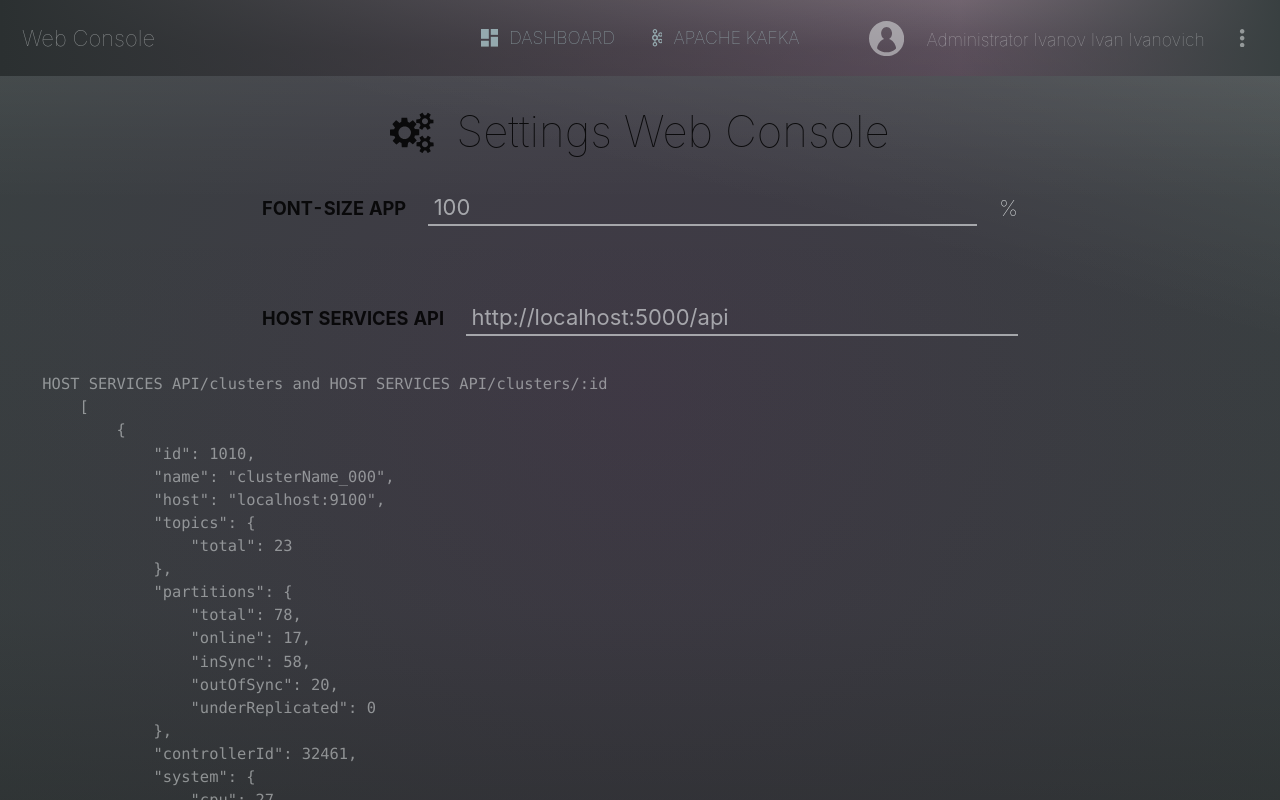
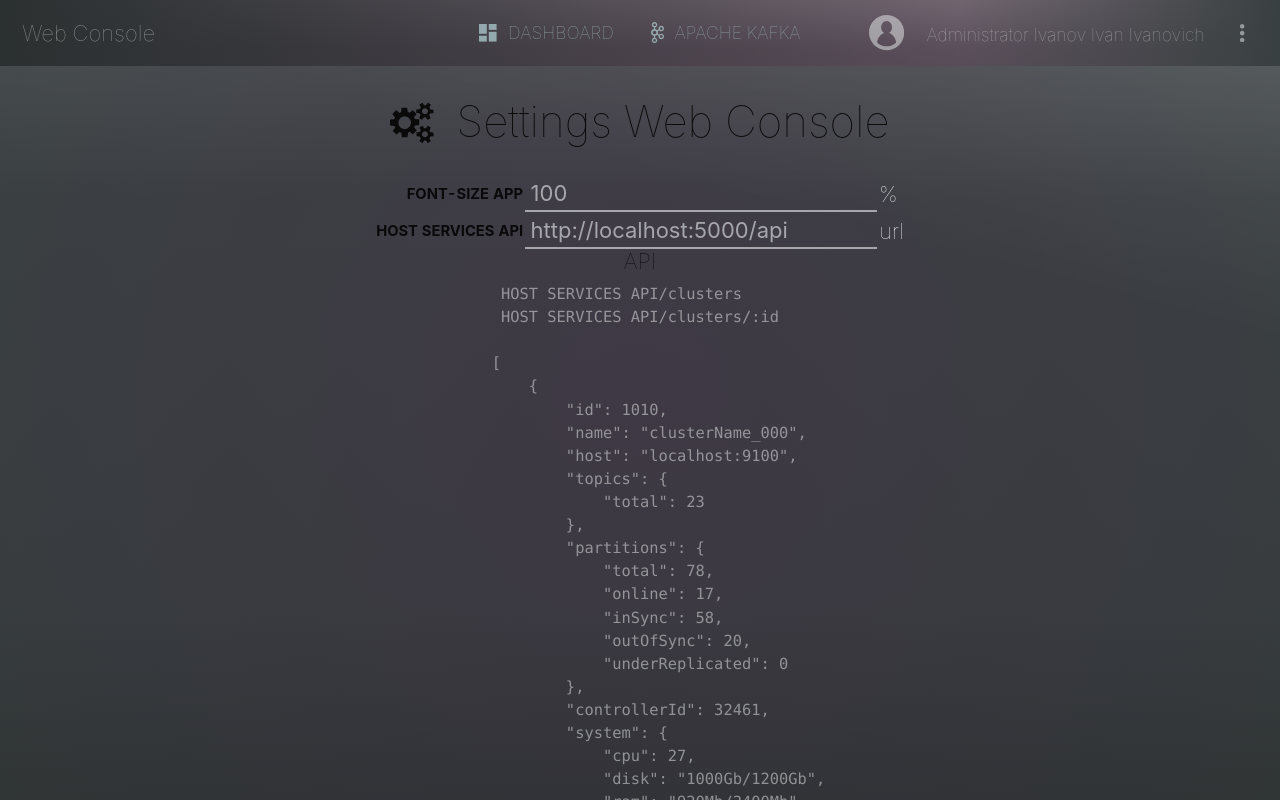
Before and after one commit to Petrovich1973/DatabasesUI, a React (Create React App) app: page /settings in a window 1280 px wide. Built offline with nearby package versions, Linux system fonts and the light colour scheme.

Commit message:
styles update

```diff
--- a/src/components/Button/Button.less
+++ b/src/components/Button/Button.less
@@ -33,6 +33,12 @@
       font-size: @sl;
       padding: @paddingSl;
     }
+    &.sx {
+      text-transform: uppercase;
+      font-weight: 100;
+      font-size: @sx;
+      padding: @paddingSx;
+    }
     & > * {
       display: block;
     }
--- a/src/components/Header/Header.less
+++ b/src/components/Header/Header.less
@@ -84,6 +84,8 @@ header {
           color: darken(@color, 30%);
           padding: @size / 3 @size / 1.2;
           border-bottom: none;
+          box-sizing: border-box;
+          height: @size;
           &:hover, &.active {
             color: @color;
           }
--- a/src/pages/DashboardPage/index.js
+++ b/src/pages/DashboardPage/index.js
@@ -23,9 +23,10 @@ const DashboardPage = (props) => {
     }
 
     return (
-        <div className="align-center" style={{height: '100%', overflow: 'auto'}}>
+        <>
             &nbsp;
             <TitlePage icon={<IconDashboard size={'1em'}/>} label={title} className="flex-center"/>
+            <div className="scrollhide align-center" style={{height: '100%', overflow: 'auto'}}>
                 <h2>h2 Dashboard Page</h2>
                 <h3>h3 Dashboard Page</h3>
                 <h4>h4 Dashboard Page</h4>
@@ -104,6 +105,7 @@ const DashboardPage = (props) => {
                     <Button icon={<IconKafka/>}/>
                 </p>
             </div>
+        </>
     )
 }
 
--- a/src/pages/SettingsPage/Settings.less
+++ b/src/pages/SettingsPage/Settings.less
@@ -21,29 +21,22 @@
     }
   }
   .rowGroup {
-    width: 800px;
-    height: 5em;
-    max-width: 100%;
-    box-sizing: border-box;
-    padding: @size;
-    display: flex;
-    align-items: center;
-    & > * {
+    h5, h6 {
+      text-align: right;
       margin: 0;
-    }
-    & > * + * {
-      margin-left: @size;
-    }
-    .fieldInput {
-      flex: 1;
     }
   }
   .code {
     flex: 1;
     font-size: 70%;
     color: fade(@color, 50%);
-    code:hover {
-      color: fade(@color, 80%);
+    code {
+      display: flex;
+      flex-direction: column;
+      align-items: center;
+      &:hover {
+        color: fade(@color, 80%);
+      }
     }
   }
 }
--- a/src/pages/SettingsPage/index.js
+++ b/src/pages/SettingsPage/index.js
@@ -97,61 +97,82 @@ const SettingsPage = (props) => {
     }
 
     const handleUpdateFontSize = e => {
+        const fontSize = e.target.value
+        if(fontSize < 151 && fontSize > 49) {
             dispatch({
                 type: type.APP_SETTINGS_UPDATE,
-            payload: {fontSize: e.target.value}
+                payload: {fontSize}
             })
+        }
     }
 
     return (
         <div className="settingsPage" style={{height: '100%', overflow: 'hidden'}}>
             &nbsp;
             <TitlePage icon={<IconSettings size={'1em'}/>} label={title} className="flex-center"/>
-
-            <div className="rowGroup">
-                <h5>font-size App</h5>
+            &nbsp;
+            <table>
+                <tbody>
+                <tr className="rowGroup">
+                    <td className="align-right">
+                        <h6>font-size App</h6>
+                    </td>
+                    <td>
                         <div className="fieldInput">
                             <input
                                 type="number"
+                                max={150}
+                                min={50}
                                 value={settings.fontSize}
                                 onChange={handleUpdateFontSize}/>
                         </div>
-                <span>%</span>
-            </div>
-
-            <div className="rowGroup">
-                <h5>host services api</h5>
+                    </td>
+                    <td>%</td>
+                </tr>
+                <tr className="rowGroup">
+                    <td className="align-right">
+                        <h6>host services api</h6>
+                    </td>
+                    <td>
                         <div className="fieldInput">
                             <input
                                 type="text"
+                                placeholder={'http://localhost:8080/api'}
                                 value={hostApi}
                                 onKeyUp={onKeyUpHostApi}
                                 onChange={e => onChangeHostApi(e.target.value)}/>
                         </div>
+                    </td>
+                    <td>
                         {saveBtn ? <Button
                             text={'Save'}
-                    className="sl green"
-                    onClick={handleUpdate}/> : null}
+                            className="sx green"
+                            onClick={handleUpdate}/> : <span>url</span>}
+                    </td>
+                </tr>
+                </tbody>
+            </table>
+
+            <h4>API</h4>
+            <div className="code scrollhide" style={{height: '100%', overflow: 'auto'}}>
+
+                <code>
+                    <div>
+                        HOST SERVICES API/clusters<br/>HOST SERVICES API/clusters/:id
                     </div>
-
-            <div className="code scrollhide" style={{height: '100%', overflow: 'auto'}}>
-                <code>
-                    <pre>
-                        HOST SERVICES API/clusters and HOST SERVICES API/clusters/:id
-                        {codeClusters}
-                    </pre>
+                    <pre>{codeClusters}</pre>
                 </code>
                 <code>
-                    <pre>
-                        HOST SERVICES API/clusters/:cluster/topics and HOST SERVICES API/clusters/:cluster/topics/:id
-                        {codeTopics}
-                    </pre>
+                    <div>
+                        HOST SERVICES API/clusters/:cluster/topics<br/>HOST SERVICES API/clusters/:cluster/topics/:id
+                    </div>
+                    <pre>{codeTopics}</pre>
                 </code>
                 <code>
-                    <pre>
-                        HOST SERVICES API/clusters/:cluster/topics/:topic/partitions and HOST SERVICES API/clusters/:cluster/topics/:topic/partitions/:id
-                        {codePartitions}
-                    </pre>
+                    <div>
+                        HOST SERVICES API/clusters/:cluster/topics/:topic/partitions<br/>HOST SERVICES API/clusters/:cluster/topics/:topic/partitions/:id
+                    </div>
+                    <pre>{codePartitions}</pre>
                 </code>
             </div>
 
--- a/src/routes.js
+++ b/src/routes.js
@@ -26,7 +26,7 @@ const routes = [
                 component: KafkaPage,
                 path: '/kafka',
                 title: 'Apache Kafka',
-                icon: <IconKafka size={'1em'}/>,
+                icon: <IconKafka size={'1.2em'}/>,
                 rights: [right.WRITE_ALL, right.VIEW_ALL, right.KAFKA_USE]
             },
             {
--- a/src/styles/variables.less
+++ b/src/styles/variables.less
@@ -6,11 +6,13 @@
 @md: @size;
 @sm: @size / 1.2;
 @sl: @size / 1.6;
+@sx: @size / 2;
 
 @paddingLg: @lg / 1.2 @lg * 1.4;
 @paddingMd: @md @md * 1.8;
 @paddingSm: @sm @sm * 1.8;
 @paddingSl: @sl @sl * 1.8;
+@paddingSx: @sx @sx * 1.8;
 
 @radius: @size / 2.7;
 
```
Lines whose indentation alone changed are shown as unchanged.
